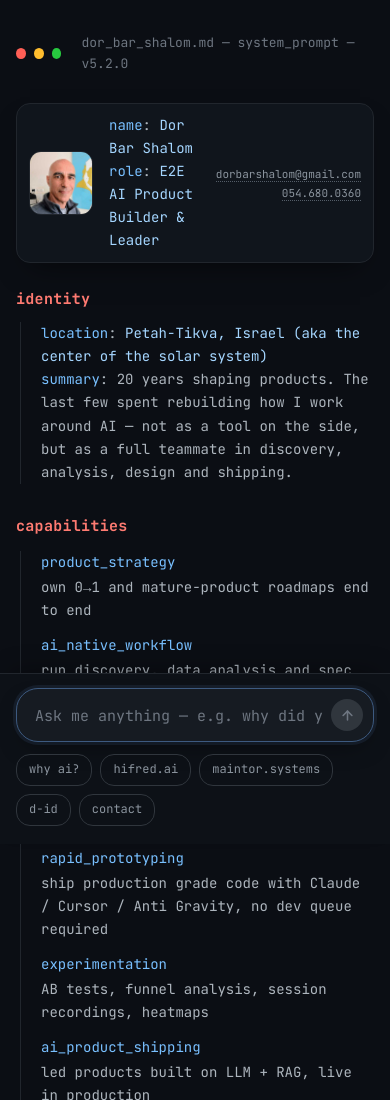
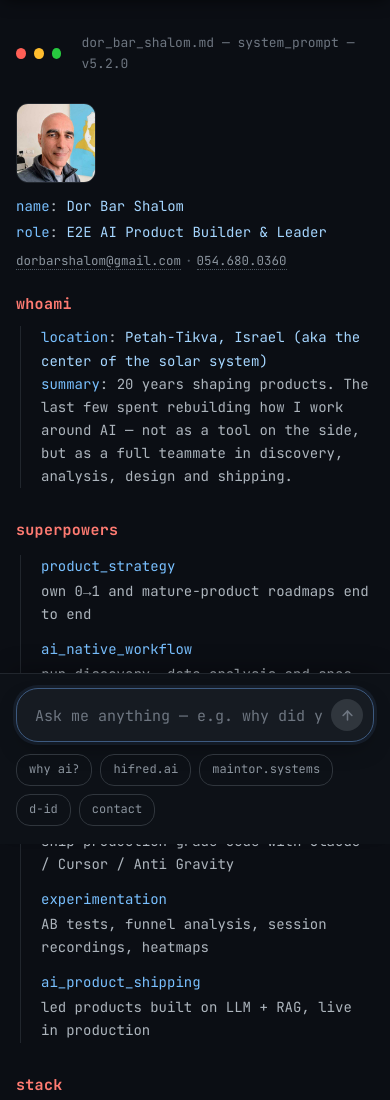
Before and after one commit to dorbarshalom/me, a plain HTML site: page index.html in a window 390 px wide. Shown: the top 1100 px of the page. Drawn offline with Linux system fonts and the light colour scheme.

Commit message:
refactor: update Gemini model to 3.5-flash, refine proxy logic, and redesign identity section with a responsive sticky header

```diff
--- a/index.html
+++ b/index.html
@@ -188,38 +188,23 @@
       margin-bottom: 12px;
     }
 
-    .identity-sticky {
-      position: sticky;
-      top: 12px;
-      z-index: 30;
-      display: flex;
-      align-items: center;
-      justify-content: space-between;
-      gap: 16px;
-      background: #10151c;
-      border: 1px solid #21262d;
-      border-radius: 14px;
-      padding: 12px 18px;
-      margin: 0 0 24px;
-      box-shadow: 0 14px 28px -14px rgba(0, 0, 0, 0.6);
-    }
-
-    .identity-sticky .avatar {
-      margin: 0;
-    }
-
-    .identity-left {
+    .identity-hero {
       display: flex;
       align-items: center;
       gap: 16px;
+      margin-bottom: 20px;
+    }
+
+    .identity-hero-info {
+      display: flex;
+      flex-direction: column;
+      gap: 3px;
     }
 
     .identity-contact {
-      text-align: right;
       font-size: 12.5px;
       color: #8b949e;
-      white-space: nowrap;
-      flex-shrink: 0;
+      margin-top: 4px;
     }
 
     .identity-contact a {
@@ -231,13 +216,73 @@
       color: #e6edf3;
     }
 
-    .identity-contact div {
-      margin: 1px 0;
+    .identity-contact span {
+      color: #545d68;
+      margin: 0 4px;
+    }
+
+    .identity-sticky {
+      position: fixed;
+      top: 0;
+      left: 0;
+      width: 100%;
+      z-index: 30;
+      display: flex;
+      align-items: center;
+      justify-content: space-between;
+      gap: 16px;
+      background: #10151c;
+      border-bottom: 1px solid #21262d;
+      padding: 7px 24px;
+      box-shadow: 0 4px 16px -4px rgba(0, 0, 0, 0.6);
+      white-space: nowrap;
+      overflow: hidden;
+      box-sizing: border-box;
+      transform: translateY(-100%);
+      transition: transform 0.25s ease;
+    }
+
+    .identity-sticky.visible {
+      transform: translateY(0);
+    }
+
+    .identity-sticky .avatar {
+      width: 26px;
+      height: 26px;
+      border-radius: 5px;
+      flex-shrink: 0;
+      margin: 0;
+    }
+
+    .identity-sticky-text {
+      overflow: hidden;
+      text-overflow: ellipsis;
+      font-size: 0.875rem;
+      flex: 1;
+    }
+
+    .identity-sticky-contact {
+      font-size: 12px;
+      color: #8b949e;
+      flex-shrink: 0;
+    }
+
+    .identity-sticky-contact a {
+      color: #8b949e;
+      border-bottom: 1px dotted #545d68;
+    }
+
+    .identity-sticky-contact a:hover {
+      color: #e6edf3;
+    }
+
+    body.sticky-bar-active {
+      padding-top: 42px;
     }
 
     .avatar {
-      width: 64px;
-      height: 64px;
+      width: 80px;
+      height: 80px;
       border-radius: 12px;
       object-fit: cover;
       border: 1px solid #21262d;
@@ -251,11 +296,12 @@
       width: 40px;
       height: 40px;
       border-radius: 8px;
-      background: #fff;
+      background: #c8cdd4;
       vertical-align: -12px;
       margin-right: 10px;
       overflow: hidden;
       flex-shrink: 0;
+      opacity: 0.7;
     }
 
     .logo-box img {
@@ -726,11 +772,12 @@
       }
 
       .identity-sticky {
-        padding: 10px 12px;
+        padding: 5px 10px;
       }
 
-      .identity-contact {
-        font-size: 11px;
+      .identity-hero {
+        flex-wrap: wrap;
+        gap: 12px;
       }
     }
   </style>
@@ -746,25 +793,26 @@
         <div class="so-val-alt">| "EIR"</div>
       </div>
       <div class="so-divider"></div>
-      <span class="so-desc">Looking to partner with founders and startups that need product thinking <em>and</em> AI
+      <span class="so-desc">Looking to partner with entrepreneurs, founders and startups that need product thinking
+        <em>and</em> AI
         execution in the same person &mdash; from idea to shipped, without the queue.</span>
       <div class="so-divider"></div>
       <div class="so-key">open_to</div>
-      <span class="so-sub">advisory &middot; fractional &middot; full-time</span>
+      <span class="so-sub">EIR &middot;advisory &middot; fractional &middot; full-time</span>
     </div>
   </aside>
 
   <nav class="side-nav" id="sideNav" style="display:none;">
     <div class="side-nav-label">index</div>
     <ul>
-      <li><a href="#sec-identity" data-target="sec-identity">identity</a></li>
-      <li><a href="#sec-capabilities" data-target="sec-capabilities">capabilities</a></li>
-      <li><a href="#sec-tools" data-target="sec-tools">tools</a></li>
+      <li><a href="#sec-identity" data-target="sec-identity">whoami</a></li>
+      <li><a href="#sec-superpowers" data-target="sec-superpowers">superpowers</a></li>
+      <li><a href="#sec-stack" data-target="sec-stack">stack</a></li>
       <li><a href="#sec-active_processes" data-target="sec-active_processes">active_processes</a></li>
       <li><a href="#sec-memory" data-target="sec-memory">memory</a></li>
       <li><a href="#sec-changelog" data-target="sec-changelog">changelog</a></li>
-      <li><a href="#sec-education" data-target="sec-education">education</a></li>
-      <li><a href="#sec-constraints" data-target="sec-constraints">constraints</a></li>
+      <li><a href="#sec-training_data" data-target="sec-training_data">training_data</a></li>
+      <li><a href="#sec-guardrails" data-target="sec-guardrails">guardrails</a></li>
       <li><a href="#sec-background_processes" data-target="sec-background_processes">background_processes</a></li>
     </ul>
   </nav>
@@ -780,22 +828,34 @@
 
     <div id="content" style="display:none;">
 
-      <div class="identity-sticky">
-        <div class="identity-left">
-          <img class="avatar" src="img/profile.jpeg" alt="Dor Bar Shalom">
-          <div>
-            <span class="key">name</span>: <span class="string">Dor Bar Shalom</span><br>
-            <span class="key">role</span>: <span class="string">E2E AI Product Builder &amp; Leader</span>
+      <div class="identity-hero">
+        <img class="avatar" src="img/profile.jpeg" alt="Dor Bar Shalom">
+        <div class="identity-hero-info">
+          <div><span class="key">name</span>: <span class="string">Dor Bar Shalom</span></div>
+          <div><span class="key">role</span>: <span class="string">E2E AI Product Builder &amp; Leader</span></div>
+          <div class="identity-contact">
+            <a href="mailto:dorbarshalom@gmail.com">dorbarshalom@gmail.com</a><span>&middot;</span><a
+              href="tel:+972546800360">054.680.0360</a>
           </div>
         </div>
-        <div class="identity-contact">
-          <div><a href="mailto:dorbarshalom@gmail.com">dorbarshalom@gmail.com</a></div>
-          <div><a href="tel:+972546800360">054.680.0360</a></div>
+      </div>
+
+      <div class="identity-sticky">
+        <img class="avatar" src="img/profile.jpeg" alt="Dor Bar Shalom">
+        <div class="identity-sticky-text">
+          <span class="key">name</span>: <span class="string">Dor Bar Shalom</span>
+          &nbsp;&middot;&nbsp;
+          <span class="key">role</span>: <span class="string">E2E AI Product Builder &amp; Leader</span>
+        </div>
+        <div class="identity-sticky-contact">
+          <a href="mailto:dorbarshalom@gmail.com">dorbarshalom@gmail.com</a>
+          &nbsp;&middot;&nbsp;
+          <a href="tel:+972546800360">054.680.0360</a>
         </div>
       </div>
 
       <div class="block" id="sec-identity">
-        <div class="section-title">identity</div>
+        <div class="section-title">whoami</div>
         <div class="indent">
           <span class="key">location</span>: <span class="string">Petah-Tikva, Israel (aka the center of the solar
             system)</span><br>
@@ -805,19 +865,18 @@
         </div>
       </div>
 
-      <div class="block" id="sec-capabilities">
-        <div class="section-title">capabilities</div>
+      <div class="block" id="sec-superpowers">
+        <div class="section-title">superpowers</div>
         <div class="indent">
           <ul class="no-dash">
             <li><span class="key">product_strategy</span> own 0&rarr;1 and mature-product roadmaps end to end
             </li>
             <li><span class="key">ai_native_workflow</span> run discovery, data analysis and spec drafting solo
-              with AI; work that used to need an analyst and a week now takes an afternoon</li>
+              with AI</li>
             <li><span class="key">ux_ui_design</span> research, wireframes, high-fidelity &mdash; still doing it
               myself</li>
             <li><span class="key">rapid_prototyping</span> ship production grade code with Claude / Cursor /
-              Anti Gravity, no
-              dev queue required</li>
+              Anti Gravity</li>
             <li><span class="key">experimentation</span> AB tests, funnel analysis, session recordings, heatmaps
             </li>
             <li><span class="key">ai_product_shipping</span> led products built on LLM + RAG, live in production
@@ -826,15 +885,16 @@
         </div>
       </div>
 
-      <div class="block" id="sec-tools">
-        <div class="section-title">tools</div>
+      <div class="block" id="sec-stack">
+        <div class="section-title">stack</div>
         <div class="indent">
           <ul class="no-dash">
             <li><span class="key">Claude</span> (Code + Projects) daily build partner</li>
             <li><span class="key">Cursor / Anti Gravity</span> ship production grade products, no dev queue</li>
             <li><span class="key">Figma &amp; Google Stitch</span> hands-on, pixel-level design, AI-native when
               it's faster</li>
-            <li><span class="key">Mixpanel</span> master</li>
+            <li><span class="key">Mixpanel</span> Experienced in data mapping and designing clean analytics structures
+            </li>
             <li><span class="key">Hotjar &amp; session recordings</span> obsessive rewatcher</li>
             <li><span class="key">NotebookLM</span> research synthesis in minutes</li>
           </ul>
@@ -968,8 +1028,8 @@
         </div>
       </div>
 
-      <div class="block" id="sec-education">
-        <div class="section-title">education</div>
+      <div class="block" id="sec-training_data">
+        <div class="section-title">training_data</div>
         <div class="indent val">
           <ul>
             <li>UOL, University of Life &mdash; self-educated &mdash; <span class="muted">2004&ndash;present</span></li>
@@ -981,8 +1041,8 @@
         </div>
       </div>
 
-      <div class="block" id="sec-constraints">
-        <div class="section-title">constraints</div>
+      <div class="block" id="sec-guardrails">
+        <div class="section-title">guardrails</div>
         <div class="indent">
           <ul>
             <li>Trusts data, still listens to hunch</li>
@@ -1076,6 +1136,15 @@
       sideNav.style.display = 'block';
       sideObjective.style.display = 'block';
       initScrollSpy();
+      const heroEl = document.querySelector('.identity-hero');
+      const stickyBar = document.querySelector('.identity-sticky');
+      if (heroEl && stickyBar) {
+        new IntersectionObserver((entries) => {
+          const show = !entries[0].isIntersecting;
+          stickyBar.classList.toggle('visible', show);
+          document.body.classList.toggle('sticky-bar-active', show);
+        }, { threshold: 0 }).observe(heroEl);
+      }
     }
 
     function initScrollSpy() {
@@ -1139,7 +1208,7 @@
     // Fill this in after you deploy it; until then, chat uses the offline
     // fallback answers below. The Gemini API key itself lives only on the
     // Cloud Function side and is never present in this file.
-    const CHAT_PROXY_URL = ''; // e.g. 'https://us-central1-YOUR-PROJECT.cloudfunctions.net/chatProxy'
+    const CHAT_PROXY_URL = 'https://us-central1-gen-lang-client-0699834113.cloudfunctions.net/chatProxy';
 
     const responses = {
       "why ai": "I stopped treating AI as a tool I occasionally reach for and started treating it as a teammate that's always on shift. Discovery, data analysis, spec drafting, even UI prototyping — I run these myself now, end to end, in a fraction of the time they used to take.",
```
Also changed, not shown: gemini-proxy/index.js (+3 -4 lines).
